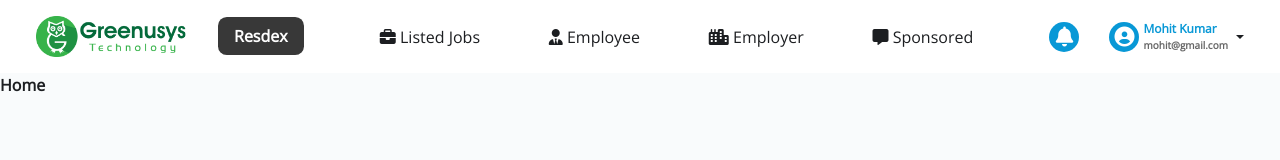
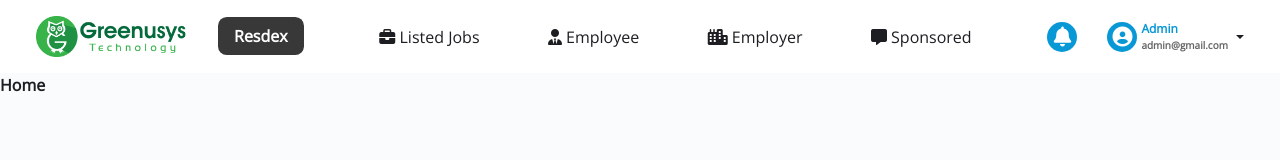
Before and after one commit to ankitgreenusys/xhirezadminfrontendApiIntegrate, a React (Create React App) app: page / in a window 1280 px wide. Shown: the top 160 px of the page. Built offline with nearby package versions, Linux system fonts and the light colour scheme; no server answers.

Commit message:
remove header dropdown

```diff
--- a/src/Components/Header/index.jsx
+++ b/src/Components/Header/index.jsx
@@ -53,11 +53,11 @@ const Index = () => {
             >
               <i className="fa-solid fa-circle-user icon d-flex justify-content-around align-items-center"></i>
               <div className="acc-details">
-                <p className="txt-blue my-0 mx-1 name">Mohit Kumar</p>
-                <p className="txt-muted my-0 mx-1 email">mohit@gmail.com</p>
+                <p className="txt-blue my-0 mx-1 name">Admin</p>
+                <p className="txt-muted my-0 mx-1 email">admin@gmail.com</p>
               </div>
             </span>
-            <ul className="dropdown-menu">
+            {/* <ul className="dropdown-menu">
               <li>
                 <a className="dropdown-item" href="#">
                   Action
@@ -73,7 +73,7 @@ const Index = () => {
                   Something
                 </a>
               </li>
-            </ul>
+            </ul> */}
           </div>
         </div>
       </div>
```
